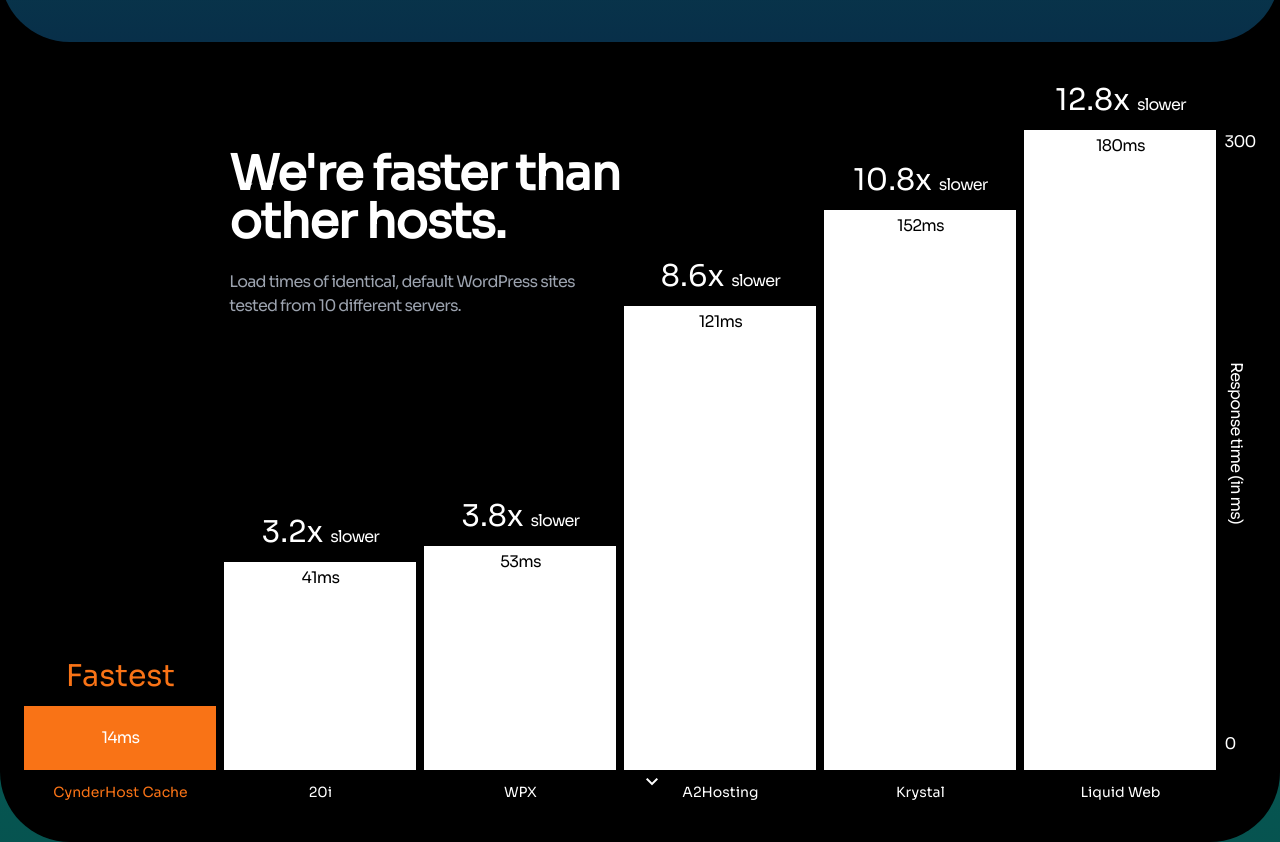
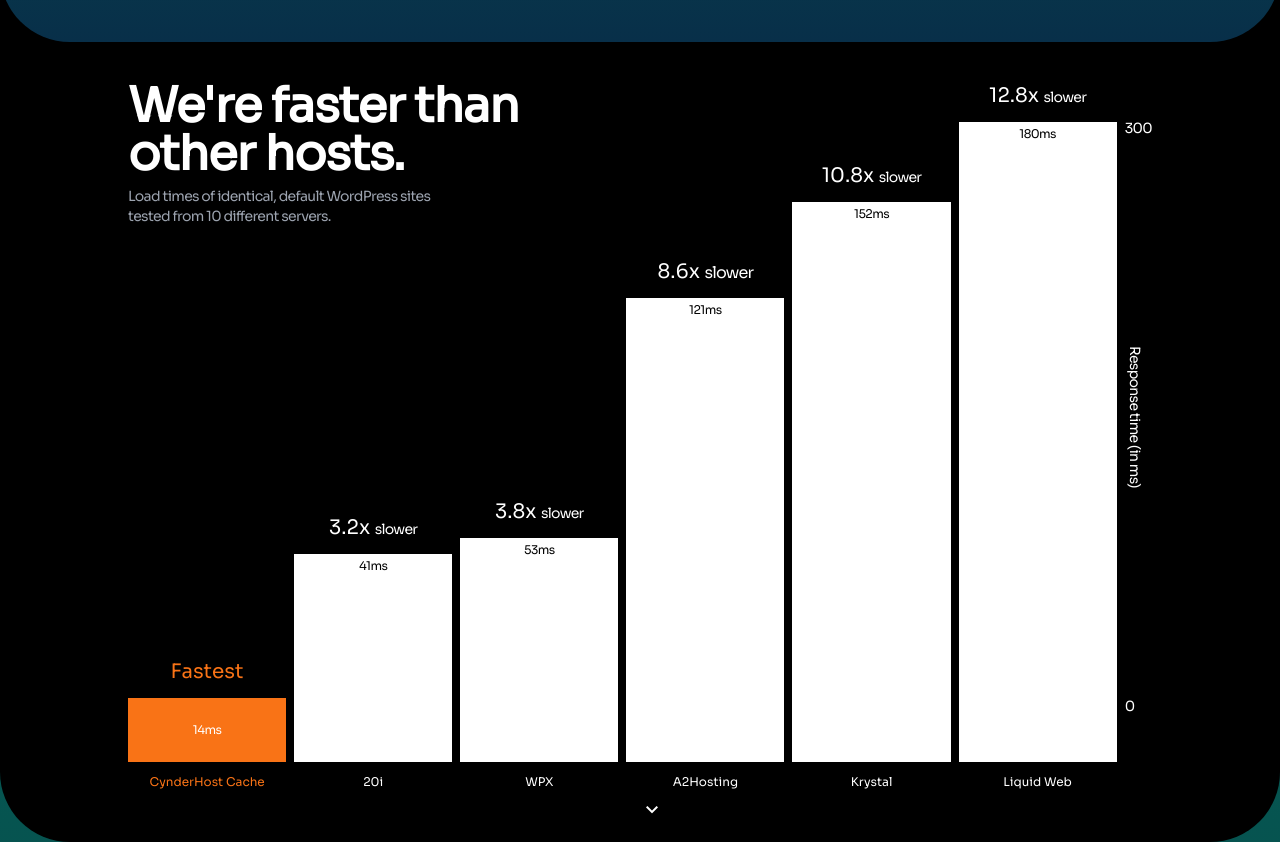
Before and after one commit to jhonsfranky17/cynderhost, a plain HTML site: page index.html in a window 1280 px wide. Shown: the part 758-1600 px from the top of the page. Drawn offline with nearby package versions, Linux system fonts and the light colour scheme.

Commit message:
Responsive lap design: first and second page complete

```diff
--- a/index.html
+++ b/index.html
@@ -28,7 +28,7 @@
       <!-- First Page -->
       <div class="bg-black h-dvh w-full">
         <div
-          class="flex flex-col h-dvh w-full bg-gradient-to-b from-emerald-700 to-sky-950 rounded-b-[70px] gap-44 xl:max-2xl:gap-32 min-[640px]:max-xl:gap-20 max-[639px]:gap-72"
+          class="flex flex-col h-full w-full bg-gradient-to-b from-emerald-700 to-sky-950 rounded-b-[70px] gap-44 xl:max-2xl:gap-32 min-[640px]:max-xl:gap-20 max-[639px]:gap-72"
         >
           <!-- Nav Bar -->
           <div
@@ -113,15 +113,15 @@
             </h3>
             <!-- Buttons + expand more -->
             <div
-              class="flex flex-col justify-center items-center gap-56 xl:max-2xl:gap-52 min-[640px]:max-xl:gap-48 max-[639px]:gap-72"
+              class="flex flex-col justify-center items-center gap-56 xl:max-2xl:gap-44 min-[640px]:max-xl:gap-48 max-[639px]:gap-72"
             >
               <!-- Buttons -->
               <div
-                class="flex gap-2 min-[640px]:max-xl:gap-1 max-[639px]:gap-1"
+                class="flex gap-2 max-[639px]:gap-1 min-[640px]:max-xl:gap-1 xl:max-2xl:gap-1"
               >
                 <!-- Get Started Button -->
                 <div
-                  class="bg-gradient-to-r from-amber-400 to-emerald-400 flex justify-center items-center p-[2px] min-[640px]:max-xl:bg-none rounded-3xl max-[639px]:w-16 max-[639px]:h-6 max-[639px]:p-[2px] max-[639px]:py-[14px]"
+                  class="bg-gradient-to-r from-amber-400 to-emerald-400 flex justify-center items-center p-[2px] min-[640px]:max-xl:bg-none rounded-3xl max-[639px]:w-16 xl:max-2xl:w-28 max-[639px]:h-6 max-[639px]:p-[2px] max-[639px]:py-[14px]"
                 >
                   <button
                     class="bg-white rounded-3xl text-[10px] xl:max-2xl:text-[9px] min-[640px]:max-xl:text-[8px] max-[639px]:text-[6px] w-32 xl:max-2xl:w-28 min-[640px]:max-xl:w-24 max-[639px]:w-16 h-10 xl:max-2xl:h-8 min-[640px]:max-xl:h-6 max-[639px]:h-6 font-medium border-none hover:bg-gradient-to-r from-amber-400 to-emerald-400 hover:text-white"
@@ -131,7 +131,7 @@
                 </div>
                 <!-- Talk to Sales Button -->
                 <div
-                  class="bg-gradient-to-r from-amber-400 to-emerald-400 flex justify-center items-center p-[2px] rounded-3xl min-[640px]:max-xl:bg-none max-[639px]:w-16 max-[639px]:h-6 max-[639px]:p-[2px] max-[639px]:py-[14px]"
+                  class="bg-gradient-to-r from-amber-400 to-emerald-400 flex justify-center items-center p-[2px] rounded-3xl min-[640px]:max-xl:bg-none max-[639px]:w-16 xl:max-2xl:w-28 max-[639px]:h-6 max-[639px]:p-[2px] max-[639px]:py-[14px]"
                 >
                   <button
                     class="bg-white rounded-3xl text-[10px] xl:max-2xl:text-[9px] min-[640px]:max-xl:text-[8px] max-[639px]:text-[6px] w-32 xl:max-2xl:w-28 min-[640px]:max-xl:w-24 max-[639px]:w-16 font-medium text-black h-10 xl:max-2xl:h-8 min-[640px]:max-xl:h-6 max-[639px]:h-6 hover:bg-gradient-to-r from-amber-400 to-emerald-400 hover:text-white"
@@ -154,15 +154,15 @@
       <!-- Second Page -->
       <div
         id="second-page"
-        class="h-dvh w-full flex flex-col items-center justify-center bg-black rounded-b-[70px]"
+        class="h-dvh w-full flex items-center justify-center bg-black rounded-b-[70px]"
       >
         <!-- Content -->
         <div
-          class="h-dvh w-2/3 relative flex flex-col items-center justify-center max-[639px]:w-full"
+          class="h-full w-2/3 relative flex flex-col items-center justify-center max-[639px]:w-full xl:max-2xl:w-4/5"
         >
           <!-- Title -->
           <div
-            class="flex flex-col items-start max-[639px]:items-center w-1/2 max-[639px]:w-full gap-6 max-[639px]:gap-3 absolute z-10 left-4 max-[639px]:left-0 top-[108px] max-[639px]:top-14"
+            class="max-w-max flex flex-col items-start max-[639px]:items-center w-1/2 max-[639px]:w-full gap-6 max-[639px]:gap-3 xl:max-2xl:gap-2 absolute z-10 left-4 max-[639px]:left-0 xl:max-2xl:left-0 top-[108px] max-[639px]:top-14 xl:max-2xl:top-10"
           >
             <h1
               class="text-white text-5xl font-black tracking-tight max-[639px]:text-[2rem]"
@@ -170,7 +170,7 @@
               We're faster than<br />other hosts.
             </h1>
             <h2
-              class="text-gray-400 font-thin text-base tracking-tighter max-[639px]:text-xs max-[639px]:leading-4"
+              class="text-gray-400 font-thin text-base tracking-tighter max-[639px]:text-xs xl:max-2xl:text-sm max-[639px]:leading-4"
             >
               Load times of identical, default WordPress sites<br />tested from
               10 different servers.
@@ -178,69 +178,71 @@
           </div>
           <!-- Bar Graph -->
           <div
-            class="max-[639px]:w-auto flex max-[639px]:flex-col max-[639px]:items-center max-[639px]:justify-center gap-2 max-[639px]:gap-4 items-end max-[639px]:items-start max-[639px]:justify-center absolute z-0 max-[639px]:top-56"
+            class="max-[639px]:w-auto xl:max-2xl:w-full flex max-[639px]:flex-col max-[639px]:items-center max-[639px]:justify-center gap-2 max-[639px]:gap-4 items-end max-[639px]:items-start max-[639px]:justify-center absolute z-0 max-[639px]:top-56 xl:max-2xl:top-10"
           >
             <div
-              class="text-center flex flex-col max-[639px]:w-full max-[639px]:flex-row-reverse max-[639px]:items-center max-[639px]:justify-end max-[639px]:b gap-3 text-orange-500"
+              class="flex-1 text-center flex flex-col max-[639px]:w-full max-[639px]:flex-row-reverse max-[639px]:items-center max-[639px]:justify-end max-[639px]:b gap-3 text-orange-500"
             >
-              <h1 class="text-3xl max-[639px]:text-lg">Fastest</h1>
+              <h1 class="text-3xl max-[639px]:text-lg xl:max-2xl:text-xl">
+                Fastest
+              </h1>
               <div
-                class="bg-orange-500 text-white w-48 max-[639px]:w-6 max-[639px]:h-20 h-16 text-center py-1 max-[639px]:py-7 font-thin text-base max-[639px]:text-[8px] tracking-tighter flex justify-center items-center"
+                class="bg-orange-500 text-white max-w-48 max-[639px]:w-6 max-[639px]:h-20 h-16 text-center py-1 max-[639px]:py-7 font-thin text-base xl:max-2xl:text-xs max-[639px]:text-[8px] tracking-tighter flex justify-center items-center"
               >
                 14ms
               </div>
               <h2
-                class="max-[639px]:w-14 text-sm max-[639px]:text-[10px] max-[639px]:pl-[2px]"
+                class="max-[639px]:w-14 text-sm xl:max-2xl:text-xs max-[639px]:text-[10px] max-[639px]:pl-[2px]"
               >
                 CynderHost Cache
               </h2>
             </div>
             <div
-              class="max-[639px]:w-full text-white text-center flex flex-col max-[639px]:flex-row-reverse max-[639px]:items-center max-[639px]:justify-end gap-3"
+              class="flex-1 max-[639px]:w-full text-white text-center flex flex-col max-[639px]:flex-row-reverse max-[639px]:items-center max-[639px]:justify-end gap-3"
             >
-              <h1 class="text-3xl max-[639px]:text-lg">
+              <h1 class="text-3xl max-[639px]:text-lg xl:max-2xl:text-xl">
                 3.2x
                 <span
-                  class="text-base max-[639px]:text-[10px] font-thin tracking-tighter"
+                  class="text-base xl:max-2xl:text-sm max-[639px]:text-[10px] font-thin tracking-tighter"
                   >slower</span
                 >
               </h1>
               <div
-                class="bg-white text-black w-48 h-52 max-[639px]:w-16 max-[639px]:h-20 text-center py-1 max-[639px]:py-7 font-thin text-base max-[639px]:text-[8px] tracking-tighter"
+                class="bg-white text-black max-w-48 h-52 max-[639px]:w-16 max-[639px]:h-20 text-center py-1 max-[639px]:py-7 font-thin text-base xl:max-2xl:text-xs max-[639px]:text-[8px] tracking-tighter"
               >
                 41ms
               </div>
               <h2
-                class="text-sm max-[639px]:text-[10px] max-[639px]:w-14 max-[639px]:pl-3"
+                class="text-sm xl:max-2xl:text-xs max-[639px]:text-[10px] max-[639px]:w-14 max-[639px]:pl-3"
               >
                 20i
               </h2>
             </div>
             <div
-              class="max-[639px]:w-full text-white text-center flex flex-col max-[639px]:flex-row-reverse max-[639px]:items-center max-[639px]:justify-end gap-3"
+              class="flex-1 max-[639px]:w-full text-white text-center flex flex-col max-[639px]:flex-row-reverse max-[639px]:items-center max-[639px]:justify-end gap-3"
             >
-              <h1 class="text-3xl max-[639px]:text-lg">
+              <h1 class="text-3xl max-[639px]:text-lg xl:max-2xl:text-xl">
                 3.8x
                 <span
-                  class="text-base max-[639px]:text-[10px] font-thin tracking-tighter"
+                  class="text-base xl:max-2xl:text-sm max-[639px]:text-[10px] font-thin tracking-tighter"
                   >slower</span
                 >
               </h1>
               <div
-                class="bg-white text-black w-48 h-56 max-[639px]:w-20 max-[639px]:h-20 text-center py-1 max-[639px]:py-7 font-thin text-base max-[639px]:text-[8px] tracking-tighter"
+                class="bg-white text-black max-w-48 h-56 max-[639px]:w-20 max-[639px]:h-20 text-center py-1 max-[639px]:py-7 font-thin text-base xl:max-2xl:text-xs max-[639px]:text-[8px] tracking-tighter"
               >
                 53ms
               </div>
               <h2
-                class="text-sm max-[639px]:text-[10px] max-[639px]:w-14 max-[639px]:pl-3"
+                class="text-sm xl:max-2xl:text-xs max-[639px]:text-[10px] max-[639px]:w-14 max-[639px]:pl-3"
               >
                 WPX
               </h2>
             </div>
             <div
-              class="max-[639px]:w-full text-white text-center flex flex-col max-[639px]:flex-row-reverse max-[639px]:items-center max-[639px]:justify-end gap-3"
+              class="flex-1 max-[639px]:w-full text-white text-center flex flex-col max-[639px]:flex-row-reverse max-[639px]:items-center max-[639px]:justify-end gap-3"
             >
-              <h1 class="text-3xl max-[639px]:text-lg">
+              <h1 class="text-3xl max-[639px]:text-lg xl:max-2xl:text-xl">
                 8.6x
                 <span
                   class="text-base max-[639px]:text-[10px] font-thin tracking-tighter"
@@ -248,60 +250,60 @@
                 >
               </h1>
               <div
-                class="bg-white text-black w-48 h-[29rem] max-[639px]:w-36 max-[639px]:h-20 text-center py-1 max-[639px]:py-7 font-thin text-base max-[639px]:text-[8px] tracking-tighter"
+                class="bg-white text-black max-w-48 h-[29rem] max-[639px]:w-36 max-[639px]:h-20 text-center py-1 max-[639px]:py-7 font-thin text-base xl:max-2xl:text-xs max-[639px]:text-[8px] tracking-tighter"
               >
                 121ms
               </div>
               <h2
-                class="text-sm max-[639px]:text-[10px] max-[639px]:w-14 max-[639px]:pl-2"
+                class="text-sm xl:max-2xl:text-xs max-[639px]:text-[10px] max-[639px]:w-14 max-[639px]:pl-2"
               >
                 A2Hosting
               </h2>
             </div>
             <div
-              class="max-[639px]:w-full text-white text-center flex flex-col max-[639px]:flex-row-reverse max-[639px]:items-center max-[639px]:justify-end gap-3"
+              class="flex-1 max-[639px]:w-full text-white text-center flex flex-col max-[639px]:flex-row-reverse max-[639px]:items-center max-[639px]:justify-end gap-3"
             >
-              <h1 class="text-3xl max-[639px]:text-lg">
+              <h1 class="text-3xl max-[639px]:text-lg xl:max-2xl:text-xl">
                 10.8x
                 <span
-                  class="text-base max-[639px]:text-[10px] font-thin tracking-tighter"
+                  class="text-base xl:max-2xl:text-sm max-[639px]:text-[10px] font-thin tracking-tighter"
                   >slower</span
                 >
               </h1>
               <div
-                class="bg-white text-black w-48 h-[35rem] max-[639px]:w-48 max-[639px]:h-20 text-center py-1 max-[639px]:py-7 font-thin text-base max-[639px]:text-[8px] tracking-tighter"
+                class="bg-white text-black max-w-48 h-[35rem] max-[639px]:w-48 max-[639px]:h-20 text-center py-1 max-[639px]:py-7 font-thin text-base xl:max-2xl:text-xs max-[639px]:text-[8px] tracking-tighter"
               >
                 152ms
               </div>
               <h2
-                class="text-sm max-[639px]:text-[10px] max-[639px]:w-14 max-[639px]:pl-3"
+                class="text-sm xl:max-2xl:text-xs max-[639px]:text-[10px] max-[639px]:w-14 max-[639px]:pl-3"
               >
                 Krystal
               </h2>
             </div>
             <div
-              class="max-[639px]:w-full text-white text-center flex flex-col max-[639px]:flex-row-reverse max-[639px]:items-center max-[639px]:justify-end gap-3"
+              class="flex-1 max-[639px]:w-full text-white text-center flex flex-col max-[639px]:flex-row-reverse max-[639px]:items-center max-[639px]:justify-end gap-3"
             >
-              <h1 class="text-3xl max-[639px]:text-lg">
+              <h1 class="text-3xl max-[639px]:text-lg xl:max-2xl:text-xl">
                 12.8x
                 <span
-                  class="text-base max-[639px]:text-[10px] font-thin tracking-tighter"
+                  class="text-base xl:max-2xl:text-sm max-[639px]:text-[10px] font-thin tracking-tighter"
                   >slower</span
                 >
               </h1>
               <div
-                class="bg-white text-black w-48 h-[40rem] max-[639px]:w-56 max-[639px]:h-20 text-center py-1 max-[639px]:py-7 font-thin text-base max-[639px]:text-[8px] tracking-tighter"
+                class="bg-white text-black max-w-48 h-[40rem] max-[639px]:w-56 max-[639px]:h-20 text-center py-1 max-[639px]:py-7 font-thin text-base xl:max-2xl:text-xs max-[639px]:text-[8px] tracking-tighter"
               >
                 180ms
               </div>
               <h2
-                class="text-sm max-[639px]:text-[10px] max-[639px]:w-14 max-[639px]:pl-3"
+                class="text-sm xl:max-2xl:text-xs max-[639px]:text-[10px] max-[639px]:w-14 max-[639px]:pl-3"
               >
                 Liquid Web
               </h2>
             </div>
             <div
-              class="flex flex-col h-[42rem] max-[639px]:w-full max-[639px]:h-10 max-[639px]:flex-row-reverse justify-start gap-52 max-[639px]:gap-44 max-[639px]:pr-24 max-[639px]:relative text-white font-thin text-base max-[639px]:text-[10px] tracking-tighter"
+              class="flex flex-col h-[42rem] max-[639px]:w-full max-[639px]:h-10 max-[639px]:flex-row-reverse justify-start gap-52 max-[639px]:gap-44 max-[639px]:pr-24 max-[639px]:relative text-white font-thin text-base xl:max-2xl:text-sm max-[639px]:text-[10px] tracking-tighter"
             >
               <h2>300</h2>
               <h2
@@ -314,7 +316,7 @@
           </div>
           <a href="#third-page"
             ><span
-              class="material-symbols-outlined bg-white text-transparent bg-clip-text hover:cursor-pointer absolute bottom-12"
+              class="material-symbols-outlined bg-white text-transparent bg-clip-text hover:cursor-pointer absolute bottom-12 xl:max-2xl:bottom-5"
             >
               expand_more
             </span></a
@@ -325,7 +327,7 @@
       <div class="bg-black h-dvh w-full">
         <div
           id="third-page"
-          class="h-dvh w-full bg-gradient-to-b from-emerald-700 to-sky-950 rounded-b-[70px] flex text-amber-400 max-[639px]:flex-col max-[639px]:items-center max-[639px]:gap-10"
+          class="h-full w-full bg-gradient-to-b from-emerald-700 to-sky-950 rounded-b-[70px] flex text-amber-400 max-[639px]:flex-col max-[639px]:items-center max-[639px]:gap-10"
         >
           <!-- Left Child -->
           <div
@@ -403,7 +405,7 @@
       <!-- Fourth Page -->
       <div
         id="fourth-page"
-        class="bg-black text-white w-full min-h-screen flex justify-center"
+        class="bg-black text-white w-full min-h-dvh flex justify-center"
       >
         <!-- Content -->
         <div class="sample w-3/4 h-full flex flex-wrap gap-16 py-14">
```
Also changed, not shown: style.css (line endings or trailing spaces).
